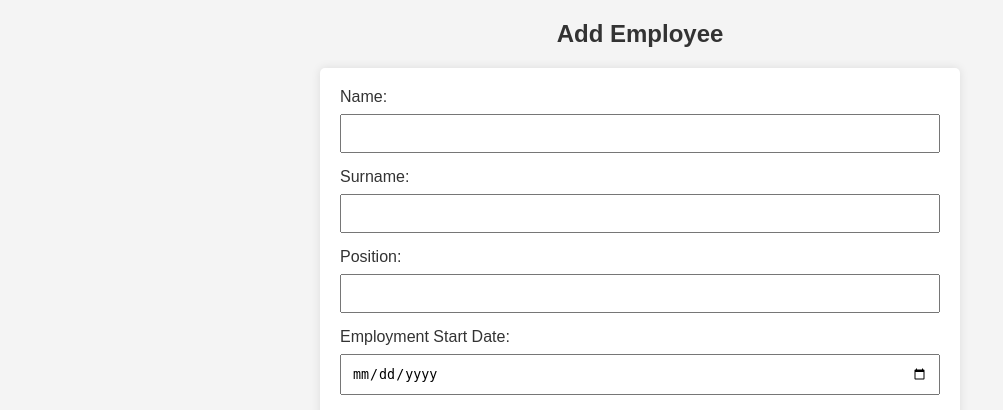
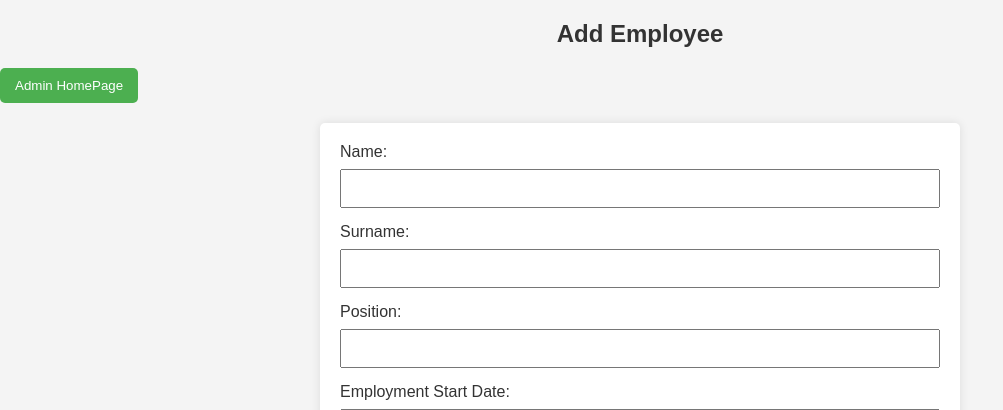
Before and after one commit to zahi1/hotel-management-system, a PHP site: page /IS/Employee-form.php in a window 1280 px wide. Shown: the top 410 px of the page, without its empty margins (0-1003 px from the left). Run offline with PHP 8.4, Linux system fonts and the light colour scheme; some libraries are stand-ins or nearby versions.

Commit message:
home button

```diff
--- a/Employee-form.php
+++ b/Employee-form.php
@@ -103,6 +103,7 @@ if ($_SERVER['REQUEST_METHOD'] == 'POST') {
 </head>
 <body>
     <h2>Add Employee</h2>
+    <a href="admin.php"><button>Admin HomePage</button></a>
 
     <!-- Display success message if indicated by URL parameter -->
     <?php if(isset($_GET['success']) && $_GET['success'] == 1): ?>
--- a/Employee-list.php
+++ b/Employee-list.php
@@ -107,6 +107,8 @@ if (!$result) {
 <body>
 
 <h2>Employee List</h2>
+<a href="admin.php"><button>Admin HomePage</button></a>
+
 
 <table border="1">
     <tr>
```
